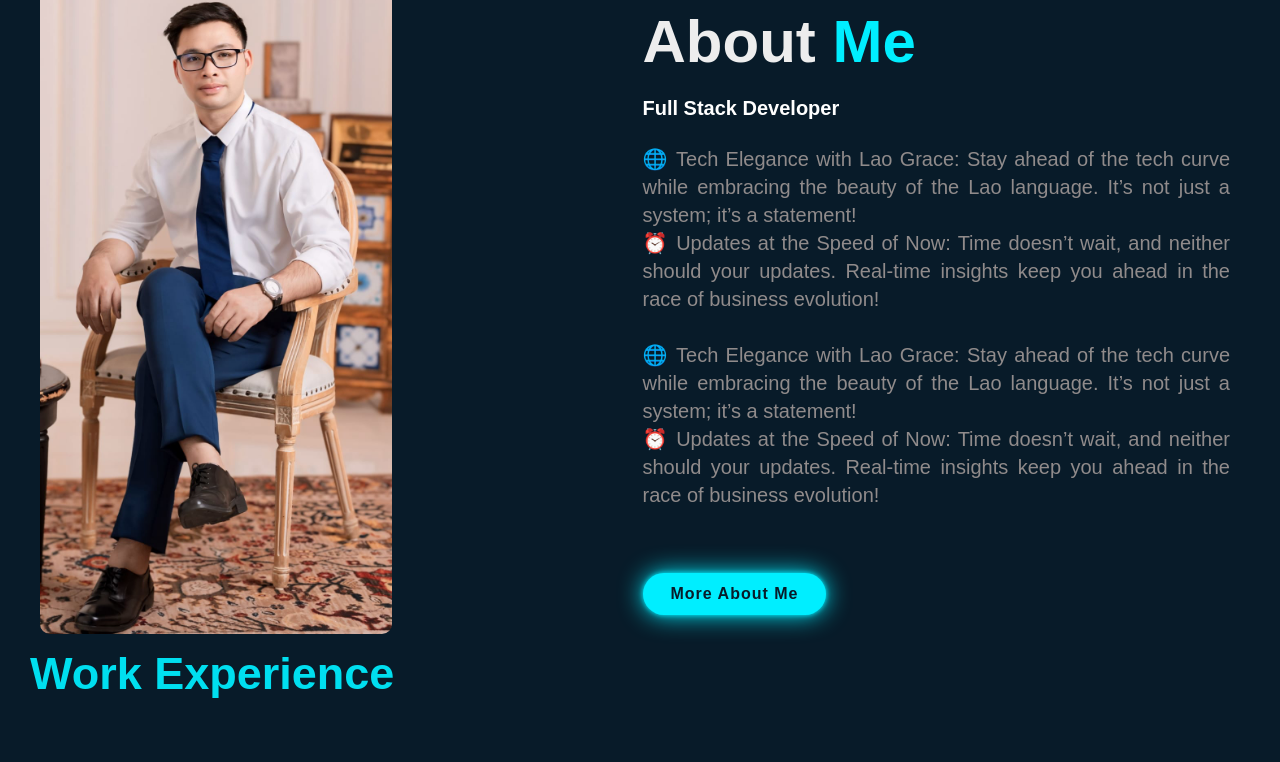
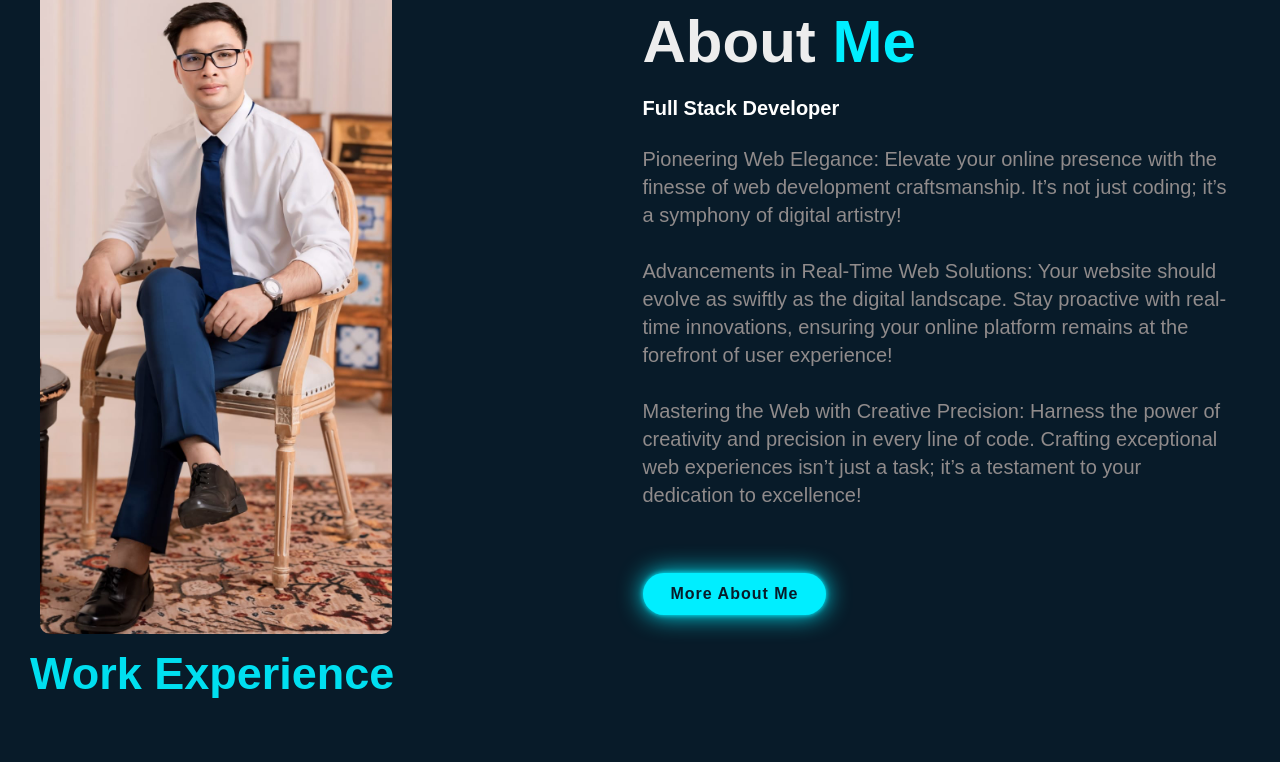
Before and after one commit to aitthisonedev/ait-cv-vite, a React (Vite) app: page / in a window 1280 px wide. Shown: the part 3387-4149 px from the top of the page. Built offline with nearby package versions, Linux system fonts and the light colour scheme; grey boxes are pictures that could not be loaded.

Commit message:
Update Logo

```diff
--- a/src/Education.css
+++ b/src/Education.css
@@ -19,6 +19,9 @@
   margin-left: 0px; /* Space between image and text */
   object-fit: cover; /* Maintain aspect ratio while covering the size defined */
   border-radius: 50%; /* Optional: makes the image round */
+}
+.company-logo image {
+  padding: 15px;
 }
 
 .text-content {
--- a/src/Education.jsx
+++ b/src/Education.jsx
@@ -10,7 +10,7 @@ const education = [
     duration: "Jan 2020 - Present",
     description:
       "Lead a team of developers in creating web applications that increased company productivity by 20%. Implemented modern development processes including CI/CD which decreased deployment failures by 25%.",
-    imageUrl: "https://media.licdn.com/dms/image/C4E0BAQGLWcztvPRogQ/company-logo_200_200/0/1663911610258/sala_daeng_logo?e=2147483647&v=beta&t=7l8qxeZgaHzpwIT8BYhpBygHpV7s0kX0rXMP4zw4eBc", // Example image URL
+    imageUrl: "/image/rbaclogo.png", // Example image URL
   },
   {
     id: 2,
@@ -20,7 +20,7 @@ const education = [
     duration: "Mar 2016 - Dec 2019",
     description:
       "Developed multiple high-traffic APIs using Node.js and Express. Improved system stability through rigorous testing and code reviews.",
-    imageUrl: "https://encrypted-tbn0.gstatic.com/images?q=tbn:ANd9GcTRQz7SygeI5d2a0crqpIG03grotcZ9FLIFHnen7C-WCA&s", // Example image URL
+    imageUrl: "/image/rbaclogo.png", // Example image URL
   },
 
   // Add more education with images as needed
--- a/src/about.css
+++ b/src/about.css
@@ -38,7 +38,7 @@
   font-size: 20px;
   line-height: 1.4;
   margin-bottom: 4rem;
-  text-align:justify;
+  text-align:left;
   margin-right: 50px;
 }
 @keyframes slideTop {
--- a/src/about.jsx
+++ b/src/about.jsx
@@ -15,29 +15,26 @@ const about = () => {
         </h2>
         <h4>Full Stack Developer</h4>
         <p>
-          🌐 Tech Elegance with Lao Grace: Stay ahead of the tech curve while
-          embracing the beauty of the Lao language. It’s not just a system; it’s
-          a statement!
-          <br></br>
-          ⏰ Updates at the Speed of Now: Time doesn’t wait, and
-          neither should your updates. Real-time insights keep you ahead in the
-          race of business evolution!
+          Pioneering Web Elegance: Elevate your online presence with the finesse
+          of web development craftsmanship. It’s not just coding; it’s a
+          symphony of digital artistry!
           <br></br>
           <br></br>
-          🌐 Tech Elegance with Lao Grace: Stay ahead of the tech curve while
-          embracing the beauty of the Lao language. It’s not just a system; it’s
-          a statement!
+          Advancements in Real-Time Web Solutions: Your website should evolve as
+          swiftly as the digital landscape. Stay proactive with real-time
+          innovations, ensuring your online platform remains at the forefront of
+          user experience!
           <br></br>
-          ⏰ Updates at the Speed of Now: Time doesn’t wait, and
-          neither should your updates. Real-time insights keep you ahead in the
-          race of business evolution!
+          <br></br>
+          Mastering the Web with Creative Precision: Harness the power of
+          creativity and precision in every line of code. Crafting exceptional
+          web experiences isn’t just a task; it’s a testament to your dedication
+          to excellence!
         </p>
         <a href="/#contact" className="btn-box">
           More About Me
         </a>
-        <div className="about-Education">
-          {/* <Education /> */}
-        </div>
+        <div className="about-Education">{/* <Education /> */}</div>
       </div>
     </section>
   );
```
Also changed, not shown: public/image/rbaclogo.png (added).
